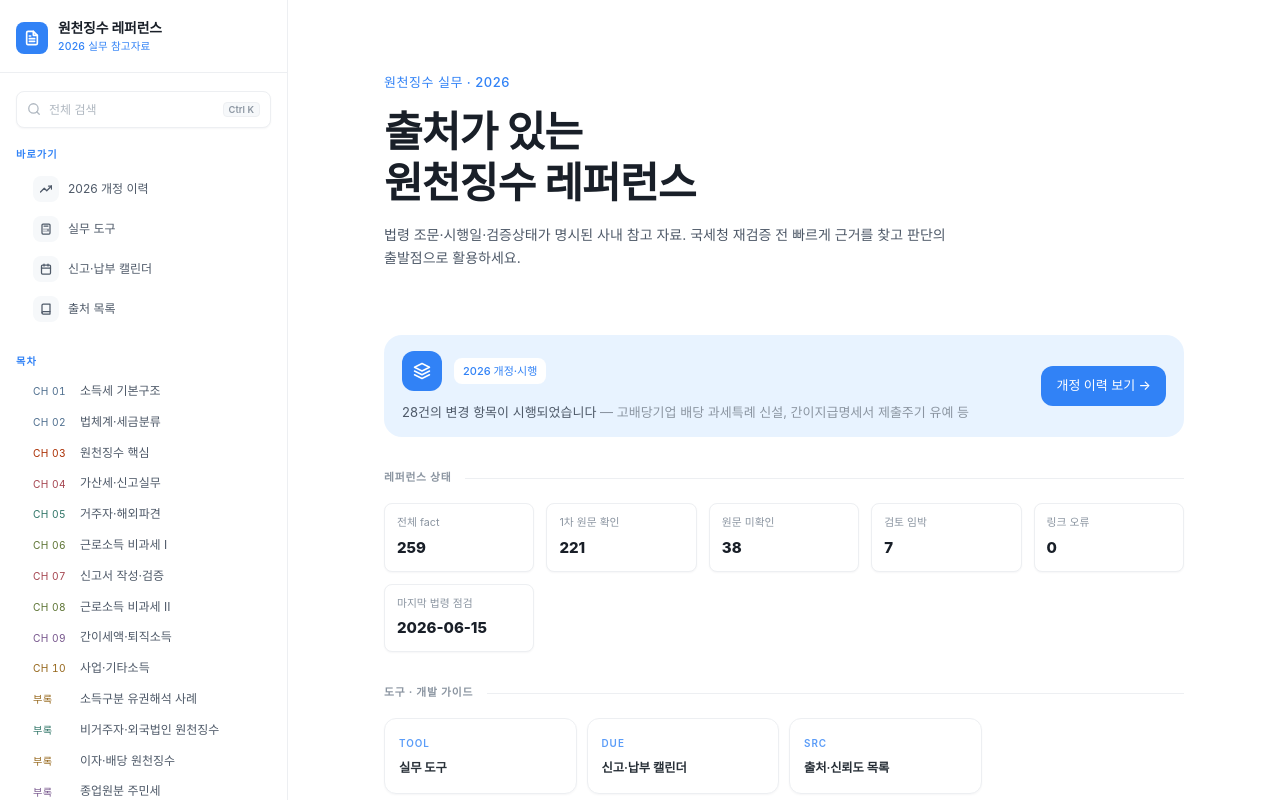
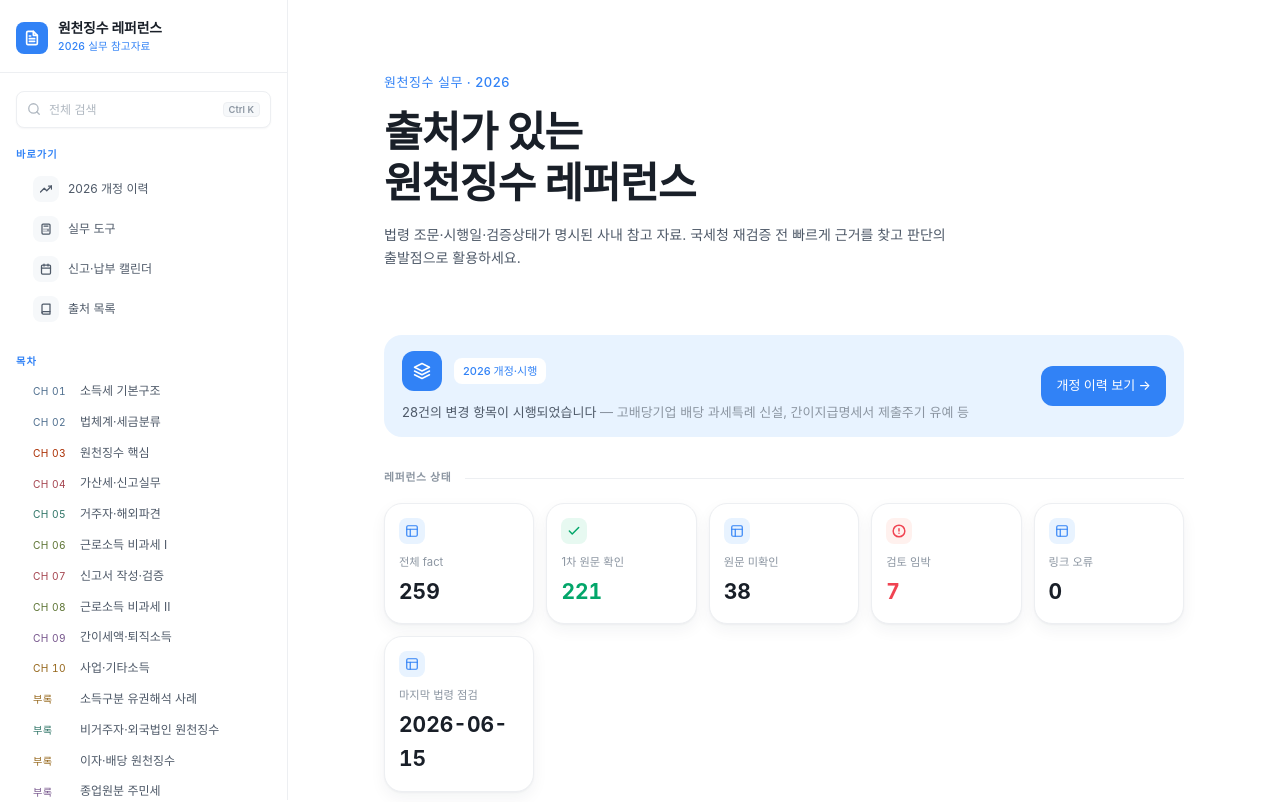
Before and after one commit to qoxmfaktmxj/withhold-tax, a Next.js app: page / in a window 1280 px wide. Shown: the top 802 px of the page. Built offline with nearby package versions, Linux system fonts and the light colour scheme; a web font is replaced by a local one.

Commit message:
style(home): 통계 타일을 아이콘칩 카드로

```diff
--- a/app/page.tsx
+++ b/app/page.tsx
@@ -99,28 +99,59 @@ export default function Home() {
             marginBottom: 'var(--space-xl)',
           }}
         >
-          {referenceStatus.map((item) => (
+          {referenceStatus.map((item) => {
+            const isVerified = item.label === '1차 원문 확인'
+            const isDanger = item.label === '검토 임박'
+            const valueColor = isVerified
+              ? 'var(--verified-text)'
+              : isDanger
+              ? 'var(--badge-del-fg)'
+              : 'var(--ink)'
+            const chipBg = isVerified
+              ? 'var(--verified-bg)'
+              : isDanger
+              ? 'var(--badge-del-bg)'
+              : 'var(--accent-soft)'
+            const chipColor = isVerified
+              ? 'var(--verified-text)'
+              : isDanger
+              ? 'var(--badge-del-fg)'
+              : 'var(--accent)'
+            return (
               <div
                 key={item.label}
                 role="listitem"
                 aria-label={`${item.label} ${item.value}`}
                 style={{
-                background: 'var(--white)',
+                  background: '#fff',
                   border: '1px solid var(--border)',
-                borderRadius: 'var(--radius-sm)',
-                boxShadow: 'var(--shadow-xs)',
-                padding: '10px 12px',
-                minHeight: 64,
+                  borderRadius: 'var(--radius-xl)',
+                  boxShadow: 'var(--shadow-md)',
+                  padding: 14,
                 }}
               >
-              <div style={{ fontSize: '0.72rem', color: 'var(--gray-500)', marginBottom: 4 }}>
+                <span
+                  className="wt-icon-chip"
+                  style={{ marginBottom: 9, background: chipBg, color: chipColor }}
+                  aria-hidden="true"
+                >
+                  {isVerified ? (
+                    <svg width="14" height="14" viewBox="0 0 24 24" fill="none" stroke="currentColor" strokeWidth="2.5" strokeLinecap="round" strokeLinejoin="round"><polyline points="20 6 9 17 4 12"/></svg>
+                  ) : isDanger ? (
+                    <svg width="14" height="14" viewBox="0 0 24 24" fill="none" stroke="currentColor" strokeWidth="2.5" strokeLinecap="round" strokeLinejoin="round"><circle cx="12" cy="12" r="10"/><line x1="12" y1="8" x2="12" y2="12"/><line x1="12" y1="16" x2="12.01" y2="16"/></svg>
+                  ) : (
+                    <svg width="14" height="14" viewBox="0 0 24 24" fill="none" stroke="currentColor" strokeWidth="2" strokeLinecap="round" strokeLinejoin="round"><rect x="3" y="3" width="18" height="18" rx="2"/><path d="M3 9h18"/><path d="M9 21V9"/></svg>
+                  )}
+                </span>
+                <div style={{ fontSize: '0.75rem', color: 'var(--text-muted)', marginBottom: 3 }}>
                   {item.label}
                 </div>
-              <div style={{ fontFamily: 'var(--font-mono)', fontSize: '1rem', fontWeight: 800 }}>
+                <div style={{ fontSize: '1.4rem', fontWeight: 700, fontVariantNumeric: 'tabular-nums', color: valueColor }}>
                   {item.value}
                 </div>
               </div>
-          ))}
+            )
+          })}
         </div>
 
         {/* ════════════ TOOLS ════════════ */}
```
Lines whose indentation alone changed are shown as unchanged.
